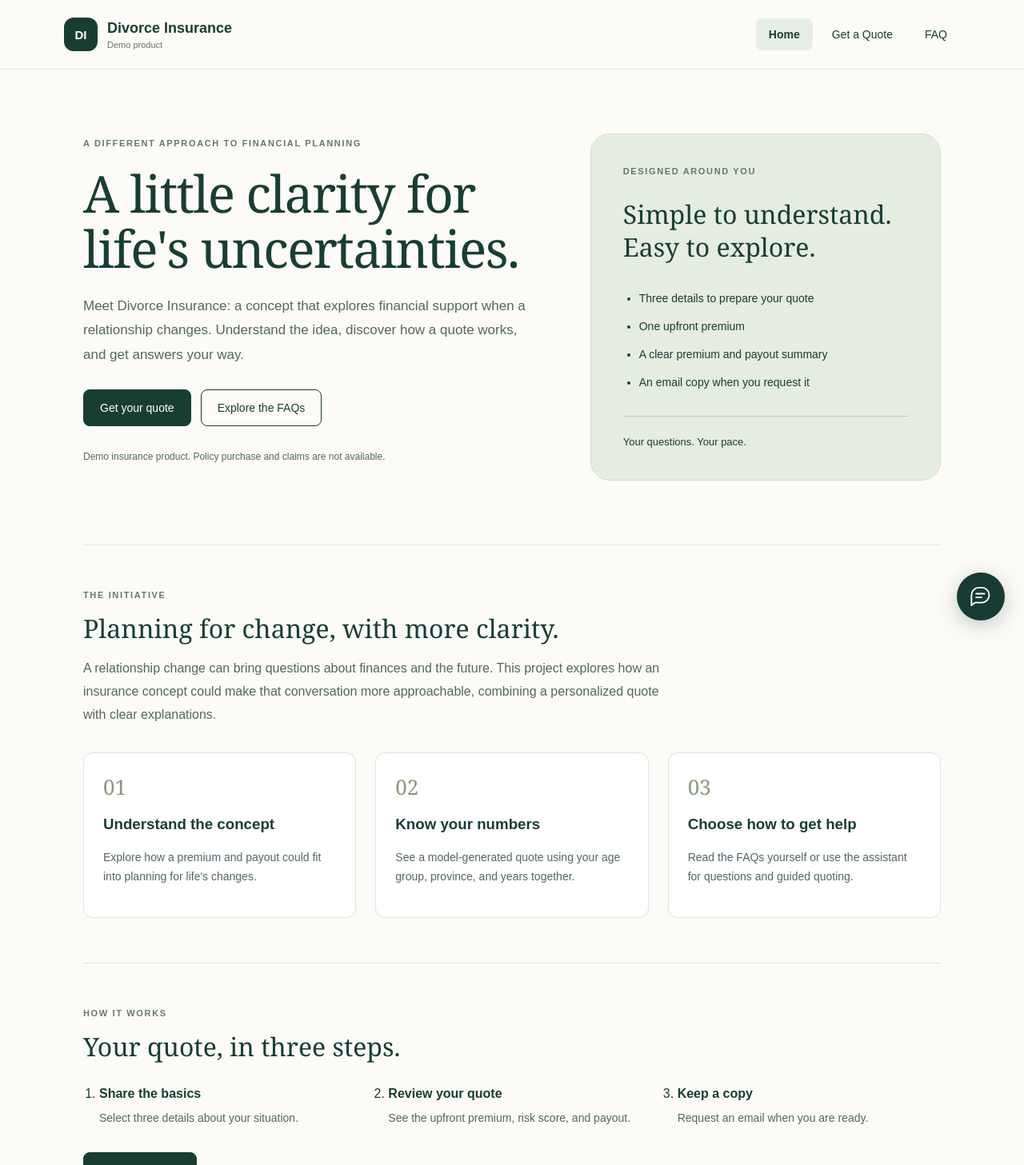
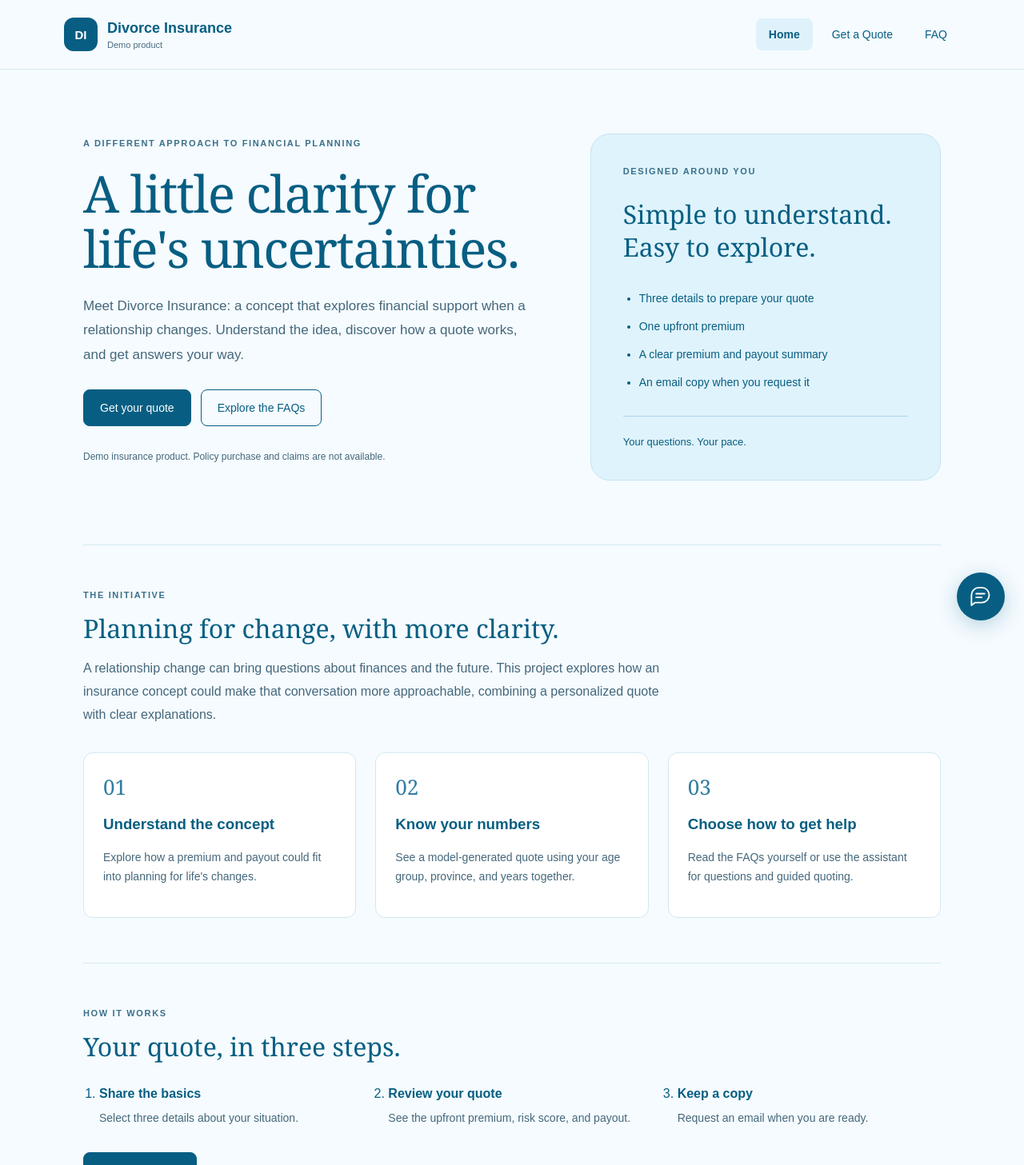
Before and after one commit to Catherine-Ge/Divorce-Insurance, a React (Create React App) app in the folder frontend/: page / in a window 1280 px wide. Shown: the top 1457 px of the page at 80% size. Built offline with nearby package versions, Linux system fonts and the light colour scheme.

Commit message:
Apply water-blue palette across site and chatbot

```diff
--- a/frontend/src/ChatAssistant.css
+++ b/frontend/src/ChatAssistant.css
@@ -1,24 +1,24 @@
-.insurance-chat { position: fixed; z-index: 1000; right: 24px; bottom: 96px; width: 420px; max-width: calc(100vw - 32px); height: min(680px, calc(100dvh - 120px)); display: flex; flex-direction: column; margin: 0; border: 1px solid #d7e3df; border-radius: 20px; background: #fff; color: #173b32; overflow: hidden; text-align: left; box-shadow: 0 14px 40px #173b3210; }
-.chat-header { flex-shrink: 0; display: flex; align-items: center; justify-content: space-between; gap: 1rem; padding: 1rem; background: #173b32; color: white; }
+.insurance-chat { position: fixed; z-index: 1000; right: 24px; bottom: 96px; width: 420px; max-width: calc(100vw - 32px); height: min(680px, calc(100dvh - 120px)); display: flex; flex-direction: column; margin: 0; border: 1px solid #cfe5f0; border-radius: 20px; background: #fff; color: #075e82; overflow: hidden; text-align: left; box-shadow: 0 14px 40px #075e8210; }
+.chat-header { flex-shrink: 0; display: flex; align-items: center; justify-content: space-between; gap: 1rem; padding: 1rem; background: #075e82; color: white; }
 .chat-header h2 { margin: .4rem 0; font-size: 1.55rem; }
-.chat-eyebrow { font-size: .7rem; letter-spacing: .12em; color: #bce2d5; }
+.chat-eyebrow { font-size: .7rem; letter-spacing: .12em; color: #bcecff; }
 .chat-demo { font-size: .8rem; }
-.chat-privacy, .chat-note { font-size: .8rem; line-height: 1.5; color: #52685f; }
+.chat-privacy, .chat-note { font-size: .8rem; line-height: 1.5; color: #45677b; }
 .chat-privacy { margin: 1rem 1.5rem; }
-.chat-transcript { max-height: 360px; overflow-y: auto; padding: .5rem 1.5rem 1rem; background: #f7faf8; }
-.chat-message { max-width: 85%; margin: .75rem 0; padding: .8rem 1rem; border-radius: 14px; background: #e8f1ed; }
-.chat-message.user { margin-left: auto; background: #173b32; color: white; }
+.chat-transcript { max-height: 360px; overflow-y: auto; padding: .5rem 1.5rem 1rem; background: #f3faff; }
+.chat-message { max-width: 85%; margin: .75rem 0; padding: .8rem 1rem; border-radius: 14px; background: #e0f2fb; }
+.chat-message.user { margin-left: auto; background: #075e82; color: white; }
 .chat-message p { margin: .3rem 0 0; line-height: 1.5; white-space: pre-wrap; overflow-wrap: anywhere; }
 .chat-speaker { font-size: .7rem; font-weight: 700; }
 .chat-input { display: flex; flex-wrap: wrap; gap: .6rem; padding: 1rem 1.5rem; }
 .chat-input label { flex-basis: 100%; font-size: .85rem; font-weight: 600; }
-.chat-input input, .chat-input select { flex: 1; min-width: 150px; border: 1px solid #b6cac0; padding: .75rem; border-radius: 8px; font: inherit; }
-.insurance-chat button { cursor: pointer; padding: .65rem .85rem; border: 1px solid #b6cac0; border-radius: 8px; background: #fff; color: #173b32; font: inherit; font-size: .85rem; }
-.insurance-chat button:hover { background: #e8f1ed; }
+.chat-input input, .chat-input select { flex: 1; min-width: 150px; border: 1px solid #a9cede; padding: .75rem; border-radius: 8px; font: inherit; }
+.insurance-chat button { cursor: pointer; padding: .65rem .85rem; border: 1px solid #a9cede; border-radius: 8px; background: #fff; color: #075e82; font: inherit; font-size: .85rem; }
+.insurance-chat button:hover { background: #e0f2fb; }
 .insurance-chat button:disabled { opacity: .5; cursor: default; }
-.insurance-chat :focus-visible { outline: 3px solid #bc8b24; outline-offset: 2px; }
+.insurance-chat :focus-visible { outline: 3px solid #087ba5; outline-offset: 2px; }
 .chat-suggestions { display: flex; flex-wrap: wrap; gap: .5rem; padding: 1rem 1.5rem; }
-.chat-quote { margin: 1rem 1.5rem; padding: 1.25rem; border: 1px solid #b6cac0; border-radius: 12px; }
+.chat-quote { margin: 1rem 1.5rem; padding: 1.25rem; border: 1px solid #a9cede; border-radius: 12px; }
 .chat-quote h3 { margin-top: 0; }
 .chat-price { font-size: 2rem; font-weight: 700; }
 .chat-price span { display: block; font-size: .85rem; font-weight: 400; }
@@ -26,9 +26,9 @@
 @media (max-width: 500px) { .chat-header { align-items: flex-start; } .chat-message { max-width: 95%; } .chat-input input, .chat-input select { width: 100%; flex-basis: 100%; } }
 
 .insurance-chat[hidden], .chat-launcher[hidden] { display: none; }
-.chat-launcher { position: fixed; z-index: 1000; right: 24px; bottom: 24px; width: 60px; height: 60px; border-radius: 50%; border: 0; display: grid; place-items: center; background: #173b32; color: white; cursor: pointer; box-shadow: 0 6px 24px #173b3240; }
-.chat-launcher:hover { background: #245849; }
-.chat-launcher:focus-visible { outline: 3px solid #bc8b24; outline-offset: 4px; }
+.chat-launcher { position: fixed; z-index: 1000; right: 24px; bottom: 24px; width: 60px; height: 60px; border-radius: 50%; border: 0; display: grid; place-items: center; background: #075e82; color: white; cursor: pointer; box-shadow: 0 6px 24px #075e8240; }
+.chat-launcher:hover { background: #0a789f; }
+.chat-launcher:focus-visible { outline: 3px solid #087ba5; outline-offset: 4px; }
 .chat-body { flex: 1; min-height: 0; overflow-y: auto; overscroll-behavior: contain; }
 .chat-header-actions { display: flex; align-items: center; gap: .35rem; }
 .insurance-chat .chat-close { padding: .15rem .5rem; font-size: 1.7rem; line-height: 1; }
--- a/frontend/src/Site.css
+++ b/frontend/src/Site.css
@@ -1,58 +1,58 @@
-.site-shell { color: #183e33; background: #fcfbf7; min-height: 100vh; font-family: Arial, sans-serif; }
+.site-shell { color: #075e82; background: #f5fbff; min-height: 100vh; font-family: Arial, sans-serif; }
 .site-shell * { box-sizing: border-box; }
 .site-shell a { color: inherit; }
-.site-header { padding: 22px max(24px, calc((100vw - 1120px) / 2)); display: flex; align-items: center; justify-content: space-between; gap: 24px; background: #fcfbf7; border-bottom: 1px solid #dde5df; }
+.site-header { padding: 22px max(24px, calc((100vw - 1120px) / 2)); display: flex; align-items: center; justify-content: space-between; gap: 24px; background: #f5fbff; border-bottom: 1px solid #d4e8f2; }
 .site-brand { display: flex; align-items: center; gap: 12px; text-decoration: none; font-weight: 700; font-size: 18px; }
-.brand-mark { display: grid; place-items: center; width: 42px; height: 42px; border-radius: 12px; background: #183e33; color: #fff; font-size: 15px; }
-.site-brand small { display: block; margin-top: 4px; font-size: 11px; color: #65776d; font-weight: 400; }
+.brand-mark { display: grid; place-items: center; width: 42px; height: 42px; border-radius: 12px; background: #075e82; color: #fff; font-size: 15px; }
+.site-brand small { display: block; margin-top: 4px; font-size: 11px; color: #496c80; font-weight: 400; }
 .site-header nav { display: flex; flex-wrap: wrap; gap: 8px; }
 .site-header nav a { padding: 12px 16px; border-radius: 8px; text-decoration: none; font-size: 14px; }
-.site-header nav a[aria-current="page"] { background: #e5eee7; font-weight: 700; }
-.site-header nav a:hover { background: #eff3ed; }
+.site-header nav a[aria-current="page"] { background: #dff2fb; font-weight: 700; }
+.site-header nav a:hover { background: #edf8fd; }
 .site-shell main { max-width: 1120px; margin: auto; padding: 0 24px; }
 .site-hero { display: grid; grid-template-columns: 1.3fr 1fr; gap: 64px; padding: 80px 0; align-items: center; }
-.eyebrow { display: block; font-size: 11px; letter-spacing: .15em; font-weight: 700; color: #667a69; }
+.eyebrow { display: block; font-size: 11px; letter-spacing: .15em; font-weight: 700; color: #3b708a; }
 .hero-copy h1 { font-family: Georgia, serif; font-size: clamp(40px, 5vw, 64px); line-height: 1.08; letter-spacing: -.025em; margin: 22px 0; font-weight: 400; }
-.hero-copy > p { font-size: 17px; line-height: 1.8; color: #53685b; }
+.hero-copy > p { font-size: 17px; line-height: 1.8; color: #45677b; }
 .site-actions { display: flex; flex-wrap: wrap; gap: 12px; margin: 28px 0; }
-.site-shell .primary-button, .site-shell .secondary-button { display: inline-block; padding: 14px 20px; border-radius: 8px; border: 1px solid #183e33; text-decoration: none; font: inherit; font-size: 14px; cursor: pointer; }
-.site-shell .primary-button { background: #183e33; color: white; }
-.site-shell .secondary-button { background: transparent; color: #183e33; }
-.site-shell .primary-button:hover { background: #295a47; }
-.site-shell .secondary-button:hover { background: #e5eee7; }
+.site-shell .primary-button, .site-shell .secondary-button { display: inline-block; padding: 14px 20px; border-radius: 8px; border: 1px solid #075e82; text-decoration: none; font: inherit; font-size: 14px; cursor: pointer; }
+.site-shell .primary-button { background: #075e82; color: white; }
+.site-shell .secondary-button { background: transparent; color: #075e82; }
+.site-shell .primary-button:hover { background: #064b69; }
+.site-shell .secondary-button:hover { background: #dff2fb; }
 .hero-copy .demo-note { font-size: 12px; }
-.hero-card { padding: 40px; border-radius: 24px; background: #e5ece0; border: 1px solid #d5dfce; }
+.hero-card { padding: 40px; border-radius: 24px; background: #dff3fc; border: 1px solid #c4e5f3; }
 .hero-card h2 { font: 32px/1.3 Georgia, serif; }
 .hero-card ul { padding-left: 20px; line-height: 2.5; font-size: 14px; }
-.hero-card-note { display: block; padding-top: 24px; margin-top: 24px; border-top: 1px solid #bacbb8; font-size: 13px; }
-.site-section { padding: 56px 0; border-top: 1px solid #dde5df; }
+.hero-card-note { display: block; padding-top: 24px; margin-top: 24px; border-top: 1px solid #aed5e8; font-size: 13px; }
+.site-section { padding: 56px 0; border-top: 1px solid #d4e8f2; }
 .site-section h2, .help-banner h2 { font: 32px/1.25 Georgia, serif; margin: 16px 0; }
-.section-copy { max-width: 750px; line-height: 1.8; color: #53685b; }
+.section-copy { max-width: 750px; line-height: 1.8; color: #45677b; }
 .feature-grid { display: grid; grid-template-columns: repeat(3, 1fr); gap: 24px; margin-top: 32px; }
-.feature-grid article { padding: 24px; border: 1px solid #dde5df; border-radius: 12px; background: white; }
-.feature-number { color: #889978; font: 26px Georgia, serif; }
-.feature-grid p { line-height: 1.7; font-size: 14px; color: #53685b; }
+.feature-grid article { padding: 24px; border: 1px solid #d4e8f2; border-radius: 12px; background: white; }
+.feature-number { color: #327da1; font: 26px Georgia, serif; }
+.feature-grid p { line-height: 1.7; font-size: 14px; color: #45677b; }
 .steps { display: grid; grid-template-columns: repeat(3, 1fr); gap: 32px; padding-left: 20px; margin: 30px 0; }
-.steps span { display: block; color: #53685b; font-size: 14px; margin-top: 10px; line-height: 1.7; }
-.help-banner { display: flex; align-items: center; justify-content: space-between; gap: 24px; padding: 28px 32px; margin: 30px 0 56px; border-radius: 16px; background: #eef1e7; }
-.help-banner p { color: #53685b; line-height: 1.6; }
-.site-footer { max-width: 1120px; margin: auto; padding: 32px 100px 48px 24px; border-top: 1px solid #dde5df; font-size: 12px; color: #65776d; line-height: 1.7; }
+.steps span { display: block; color: #45677b; font-size: 14px; margin-top: 10px; line-height: 1.7; }
+.help-banner { display: flex; align-items: center; justify-content: space-between; gap: 24px; padding: 28px 32px; margin: 30px 0 56px; border-radius: 16px; background: #e8f6fd; }
+.help-banner p { color: #45677b; line-height: 1.6; }
+.site-footer { max-width: 1120px; margin: auto; padding: 32px 100px 48px 24px; border-top: 1px solid #d4e8f2; font-size: 12px; color: #496c80; line-height: 1.7; }
 .page-heading { padding: 56px 0 32px; }
 .page-heading h1, .quote-page h1 { font: 42px/1.2 Georgia, serif; margin: 18px 0; }
-.page-heading p, .page-intro { color: #53685b; line-height: 1.7; }
+.page-heading p, .page-intro { color: #45677b; line-height: 1.7; }
 .faq-list { max-width: 850px; margin-bottom: 40px; }
-.faq-list details { background: white; border: 1px solid #dde5df; border-radius: 10px; margin-bottom: 12px; padding: 20px; }
+.faq-list details { background: white; border: 1px solid #d4e8f2; border-radius: 10px; margin-bottom: 12px; padding: 20px; }
 .faq-list summary { cursor: pointer; font-weight: 600; line-height: 1.5; }
-.faq-list p { line-height: 1.8; color: #53685b; }
+.faq-list p { line-height: 1.8; color: #45677b; }
 .quote-page { max-width: 650px; padding: 48px 0 64px; }
-.quote-page form { padding: 28px; border: 1px solid #dde5df; border-radius: 16px; background: white; margin-top: 28px; }
+.quote-page form { padding: 28px; border: 1px solid #d4e8f2; border-radius: 16px; background: white; margin-top: 28px; }
 .quote-page label { display: block; font-size: 14px; font-weight: 600; }
-.quote-page select, .quote-page input { display: block; width: 100%; padding: 12px; font: inherit; margin-top: 10px; border: 1px solid #b6cac0; border-radius: 8px; }
-.field-help { font-size: 12px; color: #65776d; line-height: 1.6; }
+.quote-page select, .quote-page input { display: block; width: 100%; padding: 12px; font: inherit; margin-top: 10px; border: 1px solid #a9cede; border-radius: 8px; }
+.field-help { font-size: 12px; color: #496c80; line-height: 1.6; }
 .quote-page button:disabled { opacity: .6; cursor: wait; }
 .skip-link { position: fixed; top: -100px; left: 16px; padding: 10px; background: white; z-index: 1100; }
 .skip-link:focus { top: 10px; }
-.site-shell :focus-visible { outline: 3px solid #bc8b24; outline-offset: 3px; }
+.site-shell :focus-visible { outline: 3px solid #087ba5; outline-offset: 3px; }
 .site-shell main:focus { outline: none; }
 @media (max-width: 760px) {
   .site-header { flex-direction: column; align-items: flex-start; padding: 18px 24px; }
```
